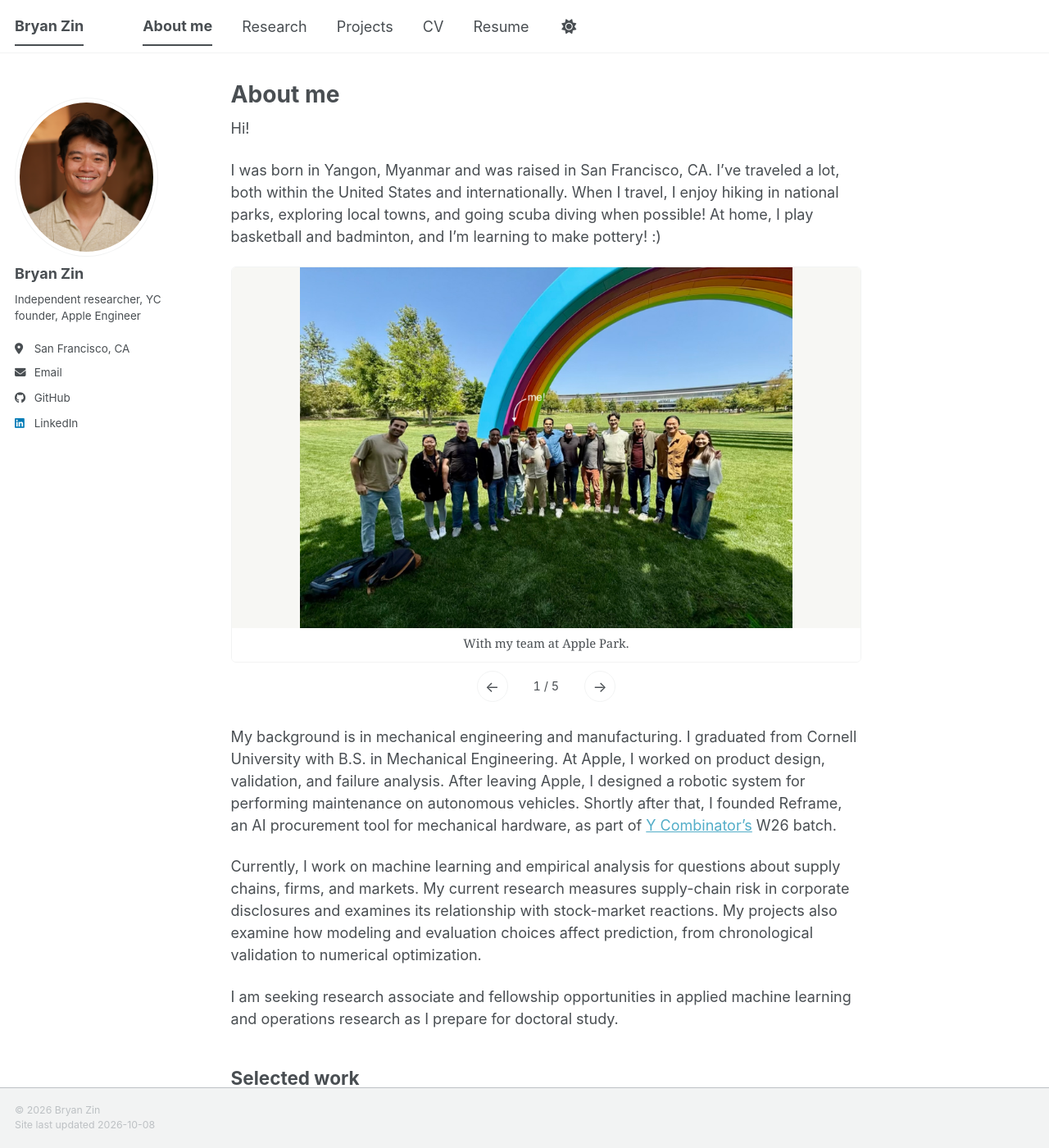
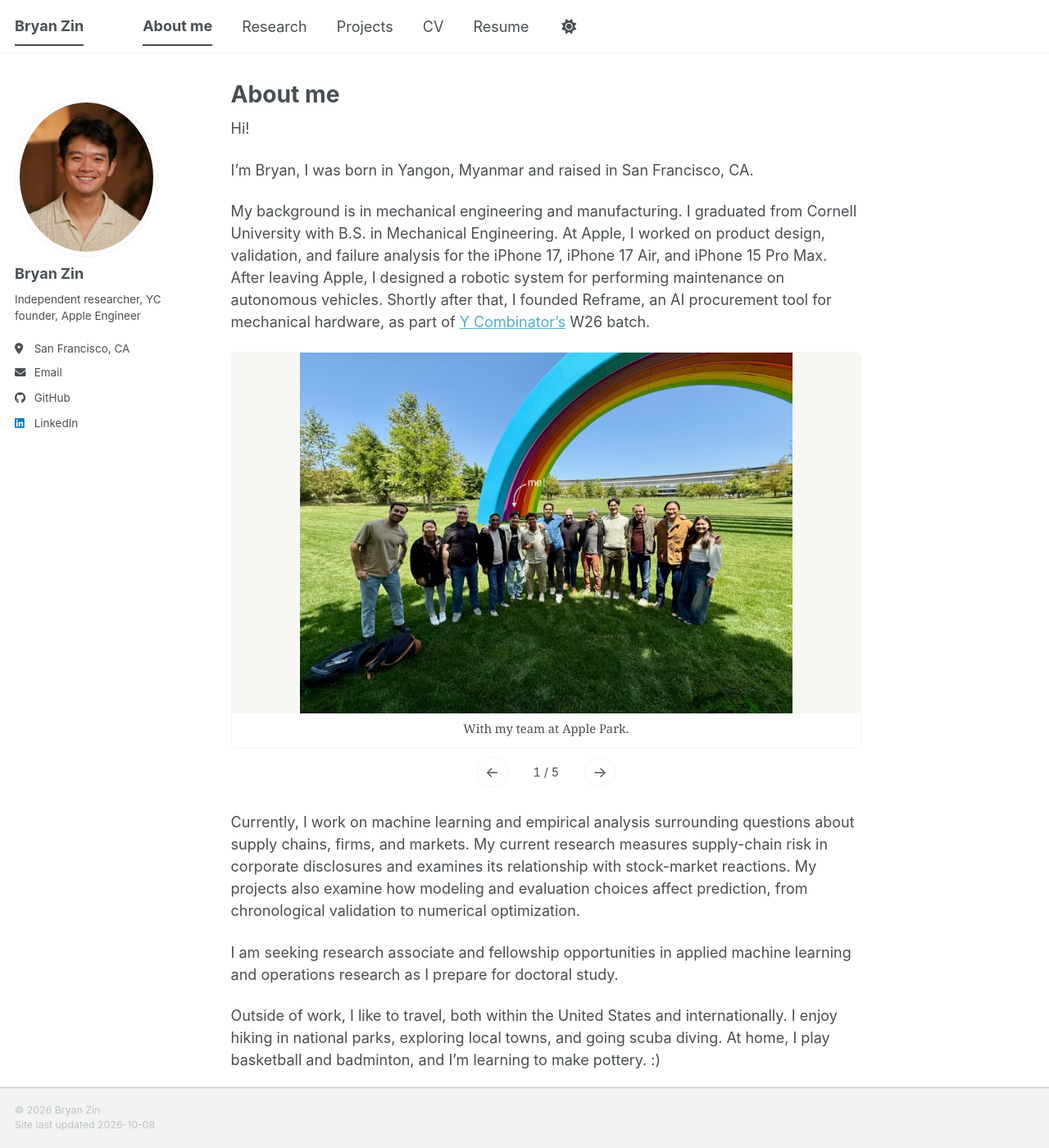
Before and after one commit to bzin22/bzin22.github.io, a Jekyll site: the page built from _pages/about.md, in a window 1280 px wide and 1400 px high. Shown: the whole window at 82% size. Built offline with Jekyll 4.4.1, drawn with Linux system fonts in a browser that asks for light colours; a style sheet for code colours, icons or effects is not loaded.

Commit message:
updated cv

```diff
--- a/_pages/about.md
+++ b/_pages/about.md
@@ -10,15 +10,17 @@ redirect_from:
 
 Hi!
 
-I was born in Yangon, Myanmar and was raised in San Francisco, CA. I've traveled a lot, both within the United States and internationally. When I travel, I enjoy hiking in national parks, exploring local towns, and going scuba diving when possible! At home, I play basketball and badminton, and I'm learning to make pottery! :)
+I'm Bryan, I was born in Yangon, Myanmar and raised in San Francisco, CA.
+
+My background is in mechanical engineering and manufacturing. I graduated from Cornell University with B.S. in Mechanical Engineering. At Apple, I worked on product design, validation, and failure analysis for the iPhone 17, iPhone 17 Air, and iPhone 15 Pro Max. After leaving Apple, I designed a robotic system for performing maintenance on autonomous vehicles. Shortly after that, I founded Reframe, an AI procurement tool for mechanical hardware, as part of [Y Combinator’s](https://www.ycombinator.com/companies/usereframe) W26 batch.
 
 {% include image-carousel.html items=site.data.galleries.about label="About me" %}
 
-My background is in mechanical engineering and manufacturing. I graduated from Cornell University with B.S. in Mechanical Engineering. At Apple, I worked on product design, validation, and failure analysis. After leaving Apple, I designed a robotic system for performing maintenance on autonomous vehicles. Shortly after that, I founded Reframe, an AI procurement tool for mechanical hardware, as part of [Y Combinator’s](https://www.ycombinator.com/companies/usereframe) W26 batch.
-
-Currently, I work on machine learning and empirical analysis for questions about supply chains, firms, and markets. My current research measures supply-chain risk in corporate disclosures and examines its relationship with stock-market reactions. My projects also examine how modeling and evaluation choices affect prediction, from chronological validation to numerical optimization.
+Currently, I work on machine learning and empirical analysis surrounding questions about supply chains, firms, and markets. My current research measures supply-chain risk in corporate disclosures and examines its relationship with stock-market reactions. My projects also examine how modeling and evaluation choices affect prediction, from chronological validation to numerical optimization.
 
 I am seeking research associate and fellowship opportunities in applied machine learning and operations research as I prepare for doctoral study.
+
+Outside of work, I like to travel, both within the United States and internationally. I enjoy hiking in national parks, exploring local towns, and going scuba diving. At home, I play basketball and badminton, and I'm learning to make pottery. :)
 
 ## Selected work
 
```
Also changed, not shown: _pages/experience.md (+9 -1 lines), index.html (+14 -3 lines), 1 other file.
